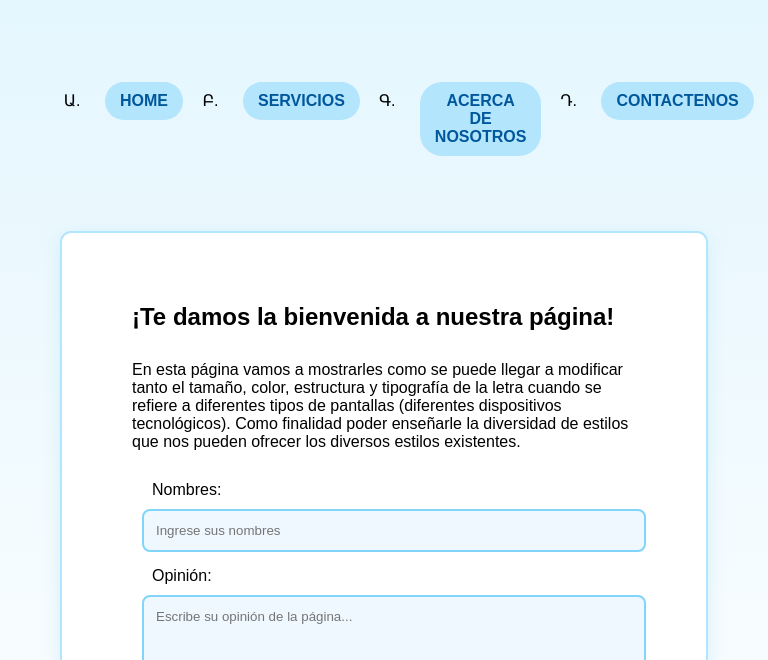
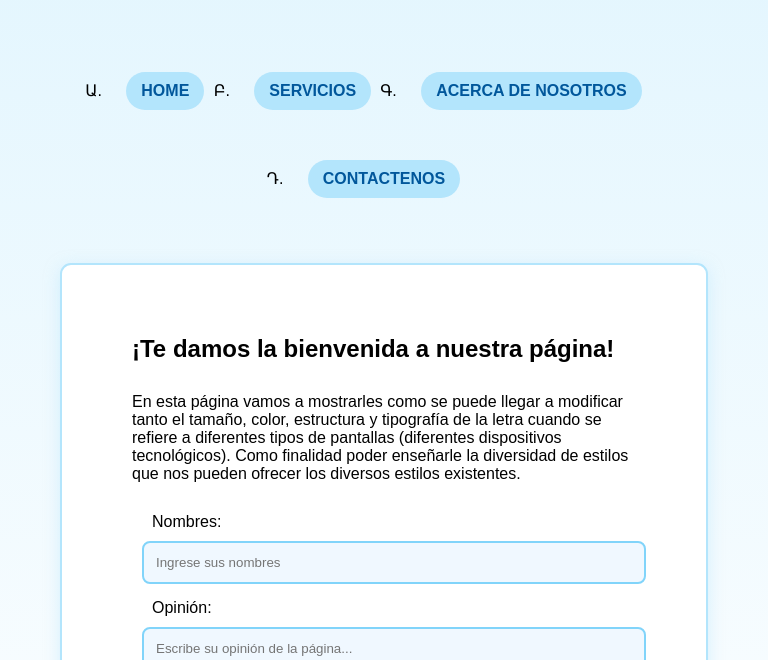
Before and after one commit to Mario-Anrrango/TRABAJO_GRUPAL_P2_WEB_27815, a plain HTML site: page index.html in a window 768 px wide. Shown: the part 140-800 px from the top of the page. Drawn offline with Linux system fonts and the light colour scheme.

Commit message:
Corrección en el nav
asd

```diff
--- a/public/css/styles.css
+++ b/public/css/styles.css
@@ -192,7 +192,7 @@ nav a {
     }
 }
 
-@media (min-width: 481px) and (max-width: 768px) {
+@media (min-width: 481px) and (max-width: 768.99px) {
     body {
         background: linear-gradient(180deg, #E1F5FE 0%, #fff 100%);
         padding: 20px;
@@ -206,8 +206,15 @@ nav a {
 
     nav ul {
         display: flex;
-        justify-content: space-around;
+        flex-wrap: wrap;
+        justify-content: center;
+
         margin-bottom: 20px;
+        padding: 0 10px;
+    }
+
+    nav li {
+        margin: 5px;
     }
 
     nav a {
@@ -216,6 +223,7 @@ nav a {
         padding: 10px 15px;
         border-radius: 22px;
         font-weight: bold;
+        display: block;
     }
 
     main {
@@ -251,6 +259,7 @@ nav a {
         color: #0288D1;
     }
 }
+
 @media (min-width: 769px) {
     body {
         background-color: #f3e5f5;
```
